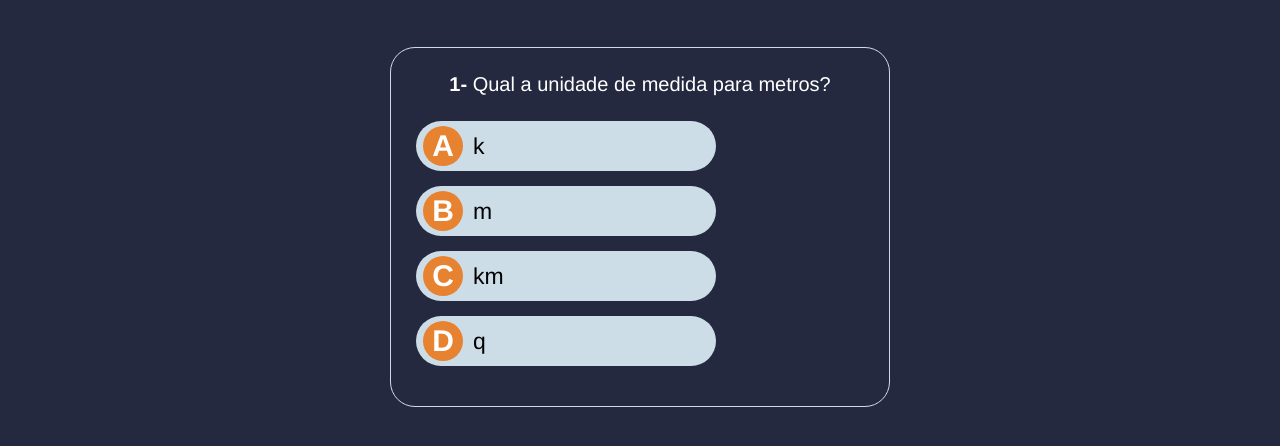
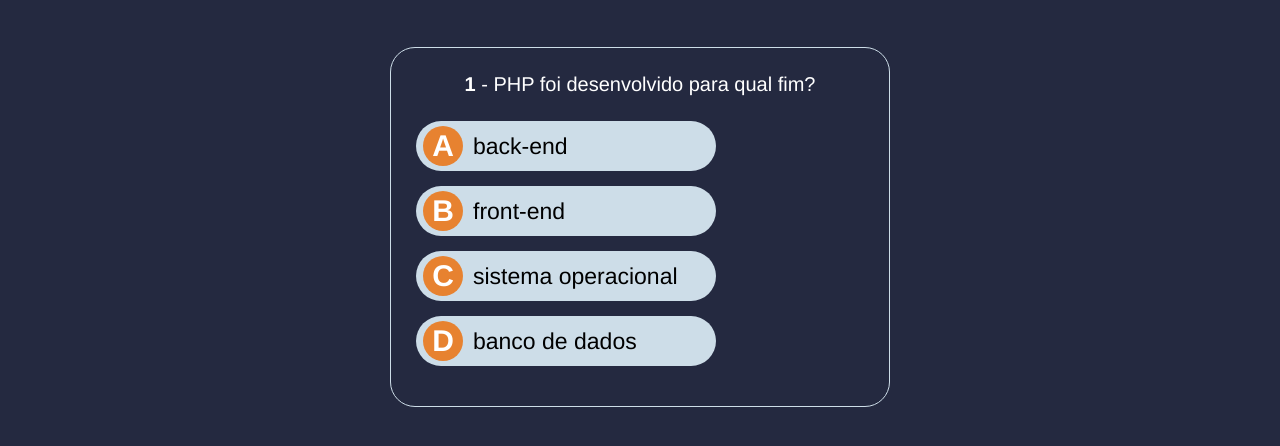
Before and after one commit to PedroGastao/quizz, a plain HTML site: page index.html in a window 1280 px wide. Shown: the part 120-566 px from the top of the page. Drawn offline with Linux system fonts and the light colour scheme.

Commit message:
adicionando a mecanica do quizz, para passar a pergunta e informa a porcentagem de acertos

```diff
--- a/index.html
+++ b/index.html
@@ -29,6 +29,6 @@
         </div>
     </div>
     <!--resposta-->
-    <button class="answer-template hide"><span class="btn-letter">A</span><sapn class="question-answer"></sapn></button>
+    <button class="answer-template hide"><span class="btn-letter">A</span><sapn class="question-answers"></sapn></button>
 </body>
 </html>
--- a/js/script.js
+++ b/js/script.js
@@ -0,0 +1,196 @@
+const question = document.querySelector('#question')
+const answersbox = document.querySelector('#answers-box')
+const quizzContainer = document.querySelector('#quizz-container')
+const scorecontainer = document.querySelector('#score-container')
+const letter = ["a","b","c","d"]
+let points = 0
+let actualQuestion = 0
+
+//perguntas
+const questions = [{
+    "question":"- PHP foi desenvolvido para qual fim?",
+    "answers":[
+        {
+            "answers":"back-end",
+            "correct":true
+        },
+        {
+            "answers":"front-end",
+            "correct":false
+        },
+        {
+            "answers":"sistema operacional",
+            "correct":false
+        },
+        {
+            "answers":"banco de dados",
+            "correct":false
+        }
+    ]
+},
+{
+    "question":" - Uma forma de declarar váriavel em JavaScript?",
+    "answers":[
+        {
+            "answers":"int",
+            "correct":false
+        },
+        {
+            "answers":"lot",
+            "correct":false
+        },
+        {
+            "answers":"boolean",
+            "correct":false
+        },
+        {
+            "answers":"let",
+            "correct":true
+        }
+    ]
+},
+{
+    "question":" - Qual o seletor de id no css?",
+    "answers":[
+        {
+            "answers":"@",
+            "correct":false
+        },
+        {
+            "answers":".",
+            "correct":false
+        },
+        {
+            "answers":"#",
+            "correct":true
+        },
+        {
+            "answers":"%",
+            "correct":false
+        }
+    ]
+},
+{
+    "question":" - PHP foi desenvolvido para qual fim?",
+    "answers":[
+        {
+            "answers":"back-end",
+            "correct":true
+        },
+        {
+            "answers":"front-end",
+            "correct":false
+        },
+        {
+            "answers":"sistema operacional",
+            "correct":false
+        },
+        {
+            "answers":"banco de dados",
+            "correct":false
+        }
+    ]
+}]
+
+//adicionando perguntas
+function init(){
+    CreateQuestion(0)
+}
+
+function CreateQuestion(i){
+    const oldbuttons = answersbox.querySelectorAll('button')
+    oldbuttons.forEach(function(btn){
+        btn.remove()
+    })
+
+    const questionText = question.querySelector('#question-text')
+    const questionNumber = question.querySelector('#question-number')
+
+   questionText.textContent= questions[i].question
+   questionNumber.textContent = i+1
+
+   questions[i].answers.forEach(function(answers,i){
+        const answerTemplate = document.querySelector('.answer-template').cloneNode(true)
+
+        const letterBtn = answerTemplate.querySelector('.btn-letter')
+        const answerText = answerTemplate.querySelector('.question-answers')
+
+        letterBtn.textContent = letter[i]
+        answerText.textContent = answers['answers']
+
+        answerTemplate.setAttribute('correct-answer',answers['correct'])
+
+        //remover hide e template
+        answerTemplate.classList.remove('hide')
+        answerTemplate.classList.remove('answer-template')
+
+        //inserir alternativa na tabela
+        answersbox.appendChild(answerTemplate)
+
+        //evento de click
+        answerTemplate.addEventListener('click',function(){
+            CheckAnswer(this)
+        })
+
+   })
+   actualQuestion++
+}
+
+function CheckAnswer(btn){
+    //seleciona todos os botões
+    const buttons = answersbox.querySelectorAll('button')
+    //verifica se a resposta esta certa
+    buttons.forEach(function(button){
+        if(button.getAttribute('correct-answer')==="true" ){
+            button.classList.add('correct-answer')
+            //incremento de ponto
+            if(btn===button){
+                points++
+            }
+        }else{
+            button.classList.add('wrong-answer')
+        }
+    })
+
+    //ixibi a proxima pergunta
+
+    NextQuestion()
+}
+
+function NextQuestion(){
+    setTimeout(function(){
+        if(actualQuestion>=questions.length){
+            ShowSucessMensage()
+        }
+        CreateQuestion(actualQuestion)
+    },1500)
+}
+
+function ShowSucessMensage(){
+
+
+    const score = ((points/questions.length)*100).toFixed(2)
+
+    const displayscore = document.querySelector('#display-score')
+    displayscore.textContent= score.toString()
+
+    const correctAnswers = document.querySelector('#correct-answers')
+    correctAnswers.textContent= points
+
+    const totalQuestions = document.querySelector('#questions-qty')
+    totalQuestions.textContent= questions.length
+}
+
+function HiderShow(){
+    quizzContainer.classList.toggle('hide')
+    scorecontainer.classList.toggle('hide')
+}
+const restarBtn = document.querySelector('#restart')
+restarBtn.addEventListener('click', ()=>{
+    actualQuestion = 0
+    points = 0
+    HiderShow()
+    init()
+})
+
+init()
```
